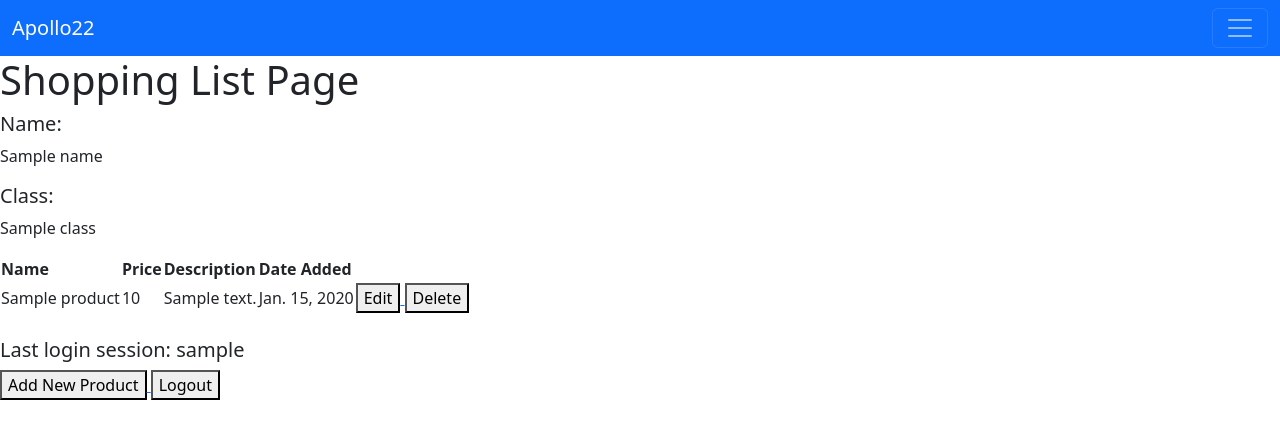
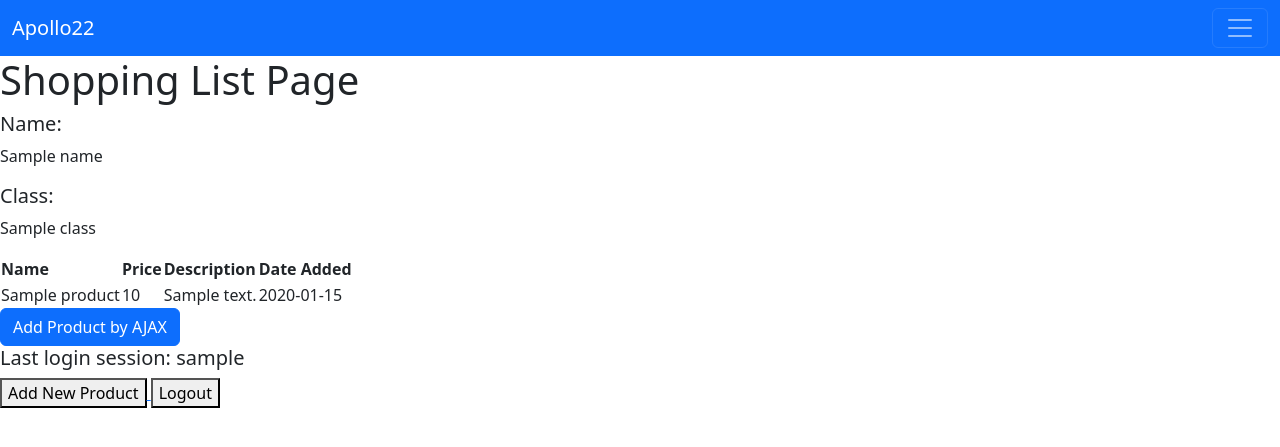
Before and after one commit to OmarK2804/shopping-list, a Django app: template main/templates/main.html in a window 1280 px wide. Shown: the top 447 px of the page. Run offline with Django 4.2, Linux system fonts and the light colour scheme; tables that the repository leaves empty hold one stand-in row (values such as "Sample post"); the template is opened without the code that fills it: values that come from a table or form of the project are taken from there, most other values are stand-ins (such as "Sample title", 1, 10 or a date in 2020).

Commit message:
JS & AJAX

```diff
--- a/main/templates/main.html
+++ b/main/templates/main.html
@@ -33,37 +33,41 @@
     <h5>Class:</h5>
     <p>{{class}}</p>  <!-- Change it to your class -->
 
-<table>
-    <tr>
-        <th>Name</th>
-        <th>Price</th>
-        <th>Description</th>
-        <th>Date Added</th>
-    </tr>
+    <table id="product_table"></table>
 
-    {% comment %} Below is how to show the product data {% endcomment %}
+    <div class="modal fade" id="exampleModal" tabindex="-1" aria-labelledby="exampleModalLabel" aria-hidden="true">
+        <div class="modal-dialog">
+            <div class="modal-content">
+                <div class="modal-header">
+                    <h1 class="modal-title fs-5" id="exampleModalLabel">Add New Product</h1>
+                    <button type="button" class="btn-close" data-bs-dismiss="modal" aria-label="Close"></button>
+                </div>
+                <div class="modal-body">
+                    <form id="form" onsubmit="return false;">
+                        {% csrf_token %}
+                        <div class="mb-3">
+                            <label for="name" class="col-form-label">Name:</label>
+                            <input type="text" class="form-control" id="name" name="name"></input>
+                        </div>
+                        <div class="mb-3">
+                            <label for="price" class="col-form-label">Price:</label>
+                            <input type="number" class="form-control" id="price" name="price"></input>
+                        </div>
+                        <div class="mb-3">
+                            <label for="description" class="col-form-label">Description:</label>
+                            <textarea class="form-control" id="description" name="description"></textarea>
+                        </div>
+                    </form>
+                </div>
+                <div class="modal-footer">
+                    <button type="button" class="btn btn-secondary" data-bs-dismiss="modal">Close</button>
+                    <button type="button" class="btn btn-primary" id="button_add" data-bs-dismiss="modal">Add Product</button>
+                </div>
+            </div>
+        </div>
+    </div>
 
-    {% for product in products %}
-        <tr>
-            <td>{{product.name}}</td>
-            <td>{{product.price}}</td>
-            <td>{{product.description}}</td>
-            <td>{{product.date_added}}</td>
-            <td>
-                <a href="{% url 'main:edit_product' product.pk %}">
-                    <button>
-                        Edit
-                    </button>
-                </a>
-                <a href="{% url 'main:delete_product' product.pk %}">
-                      <button>
-                          Delete
-                      </button>
-                  </a>
-            </td>
-        </tr>
-    {% endfor %}
-</table>
+    <button type="button" class="btn btn-primary" data-bs-toggle="modal" data-bs-target="#exampleModal">Add Product by AJAX</button>
 
 <br />
 
@@ -81,4 +85,42 @@
     </button>
 </a>
 
+<script>
+    async function getProducts() {
+        return fetch("{% url 'main:get_product_json' %}").then((res) => res.json())
+    }
+    async function refreshProducts() {
+        document.getElementById("product_table").innerHTML = ""
+        const products = await getProducts()
+        let htmlString = `<tr>
+            <th>Name</th>
+            <th>Price</th>
+            <th>Description</th>
+            <th>Date Added</th>
+        </tr>`
+        products.forEach((item) => {
+            htmlString += `\n<tr>
+            <td>${item.fields.name}</td>
+            <td>${item.fields.price}</td>
+            <td>${item.fields.description}</td>
+            <td>${item.fields.date_added}</td>
+        </tr>`
+        })
+
+        document.getElementById("product_table").innerHTML = htmlString
+    }
+
+    refreshProducts()
+
+    function addProduct() {
+        fetch("{% url 'main:add_product_ajax' %}", {
+            method: "POST",
+            body: new FormData(document.querySelector('#form'))
+        }).then(refreshProducts)
+
+        document.getElementById("form").reset()
+        return false
+    }
+    document.getElementById("button_add").onclick = addProduct
+</script>
 {% endblock content %}
--- a/main/urls.py
+++ b/main/urls.py
@@ -1,5 +1,5 @@
 from django.urls import path
-from main.views import show_main, create_product, show_xml, show_json, show_xml_by_id, show_json_by_id, register, login_user, logout_user, edit_product, delete_product
+from main.views import show_main, create_product, show_xml, show_json, show_xml_by_id, show_json_by_id, register, login_user, logout_user, edit_product, delete_product, get_product_json, add_product_ajax
 
 app_name = 'main'
 
@@ -15,4 +15,6 @@ urlpatterns = [
     path('logout/', logout_user, name='logout'),
     path('edit-product/<int:id>', edit_product, name='edit_product'),
     path('delete/<int:id>', delete_product, name='delete_product'),
+    path('get-product/', get_product_json, name='get_product_json'),
+    path('create-product-ajax/', add_product_ajax, name='add_product_ajax')
 ]
--- a/main/views.py
+++ b/main/views.py
@@ -9,6 +9,7 @@ from django.contrib.auth.forms import UserCreationForm
 from django.contrib import messages
 from django.contrib.auth import authenticate, login, logout
 from django.contrib.auth.decorators import login_required
+from django.views.decorators.csrf import csrf_exempt
 
 # Create your views here.
 
@@ -108,3 +109,22 @@ def delete_product(request, id):
     product.delete()
     # Return to the main page
     return HttpResponseRedirect(reverse('main:show_main'))
+
+def get_product_json(request):
+    product_item = Product.objects.all()
+    return HttpResponse(serializers.serialize('json', product_item))
+
+@csrf_exempt
+def add_product_ajax(request):
+    if request.method == 'POST':
+        name = request.POST.get("name")
+        price = request.POST.get("price")
+        description = request.POST.get("description")
+        user = request.user
+
+        new_product = Product(name=name, price=price, description=description, user=user)
+        new_product.save()
+
+        return HttpResponse(b"CREATED", status=201)
+
+    return HttpResponseNotFound()
```
